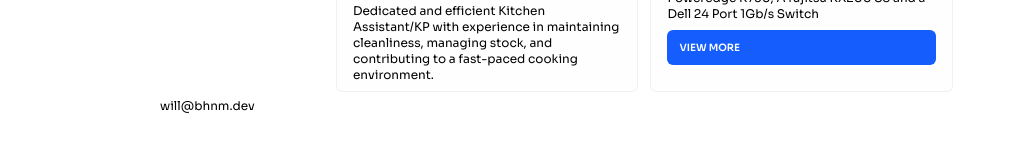
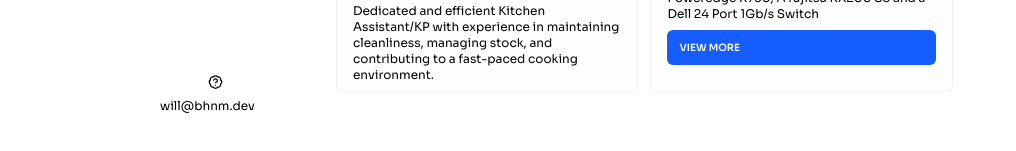
Before and after one commit to wrlliam/bnhm.dev, a Next.js app: page / in a window 1280 px wide. Shown: the part 646-797 px from the top of the page, without its empty margins (0-1016 px from the left). Built offline with nearby package versions, Linux system fonts and the light colour scheme; some icons are missing; a web font is replaced by a local one.

Commit message:
feat: linkedin addon for nav

```diff
--- a/src/components/NavigationBar.tsx
+++ b/src/components/NavigationBar.tsx
@@ -3,7 +3,7 @@ import Image from "next/image";
 import MajourLogo from "@/assets/Major Logo.svg";
 import Link from "./Link";
 import { motion } from "motion/react";
-import { SquareArrowOutUpRight, SquareArrowUpRight } from "lucide-react";
+import { BadgeQuestionMark, SquareArrowOutUpRight, SquareArrowUpRight } from "lucide-react";
 import { SiGithub, SiInstagram } from "@icons-pack/react-simple-icons";
 
 export default function NavigationBar() {
@@ -52,6 +52,9 @@ export default function NavigationBar() {
           <Link className="group" href="https://github.com/wrlliam/">
             <SiGithub className="w-[15px] group-hover:fill-accent-main smooth_transition" />
           </Link>
+          <Link className="group" href="https://linkedin.com/in/william-banham">
+            <BadgeQuestionMark className="w-[15px] group-hover:fill-accent-main smooth_transition" />
+          </Link>
         </motion.div>
         <motion.a
           transition={{
```
